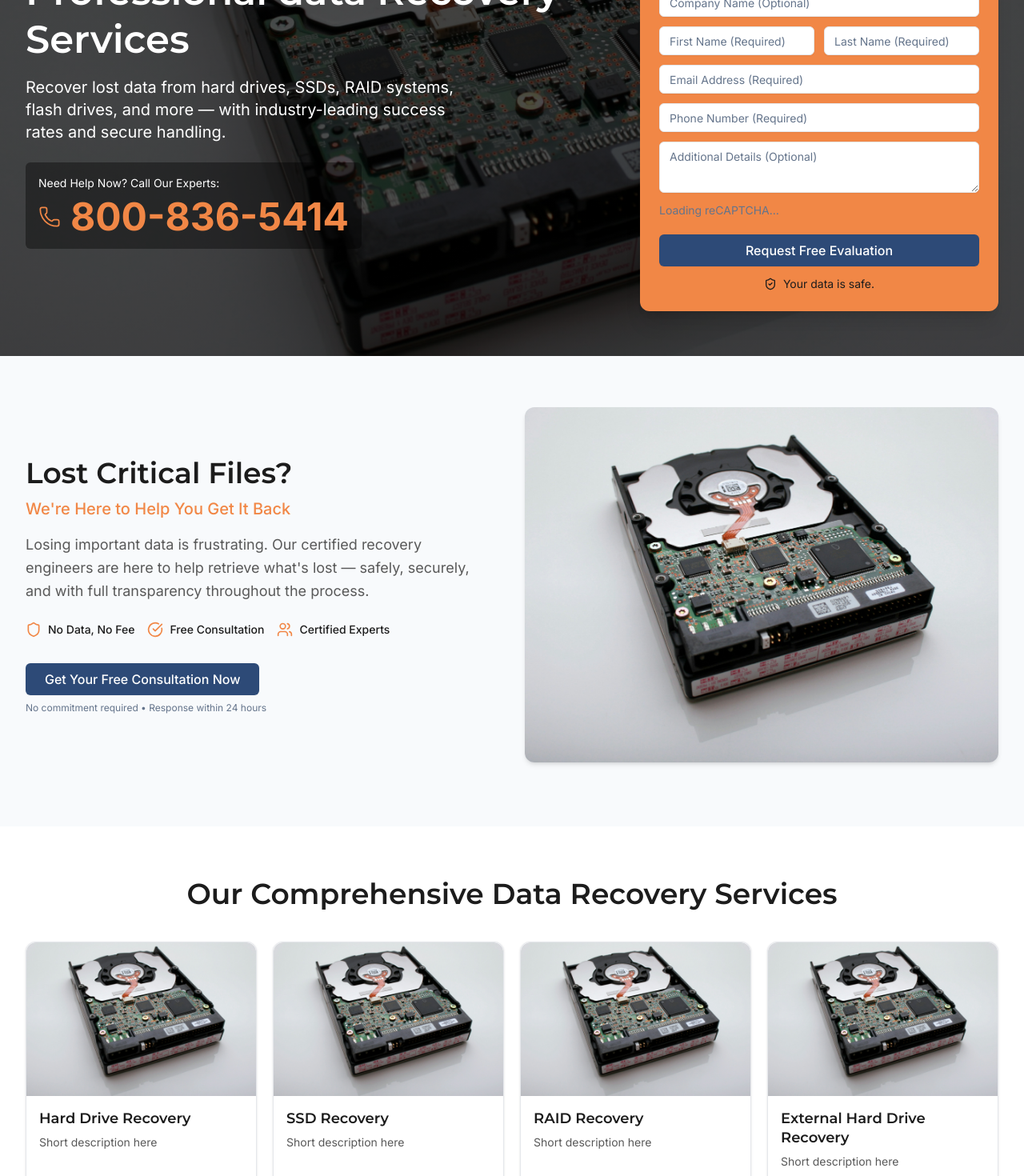
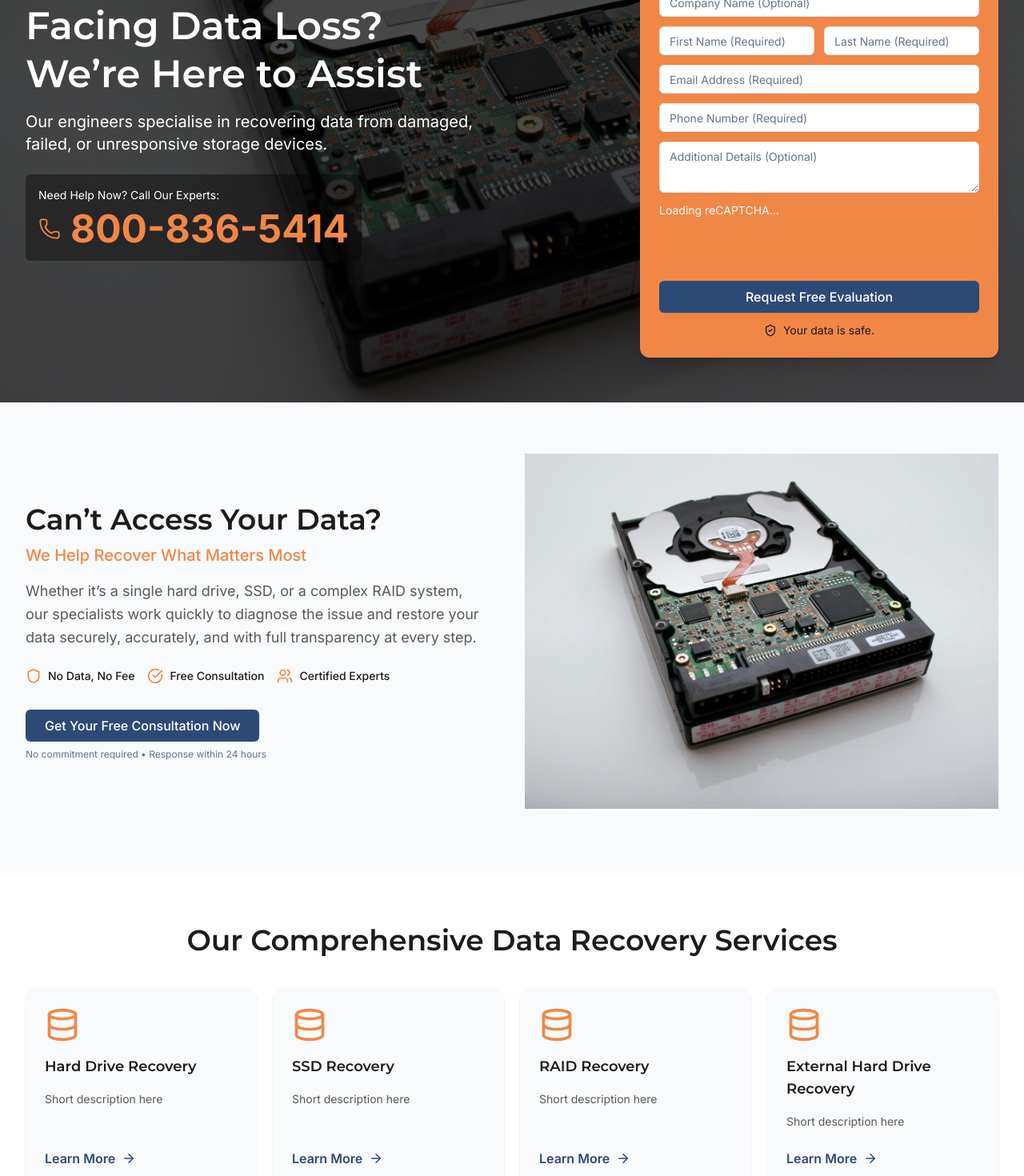
Before and after one commit to arafatpits/data-recovery-services, a Next.js app: page / in a window 1280 px wide. Shown: the part 240-1710 px from the top of the page at 80% size. Built offline with nearby package versions, Linux system fonts and the light colour scheme.

Commit message:
before only one page setup

```diff
--- a/src/app/page.js
+++ b/src/app/page.js
@@ -52,9 +52,10 @@ export default function HomePage() {
   return (
     <PageShell
       heroProps={{
-        title: "Professional data Recovery Services",
+        title1: "Facing Data Loss?",
+        title2:"We’re Here to Assist",
         subtitle:
-          "Recover lost data from hard drives, SSDs, RAID systems, flash drives, and more — with industry-leading success rates and secure handling.",
+          "Our engineers specialise in recovering data from damaged, failed, or unresponsive storage devices.",
         imgsrc: "/images/data-recovery-workspace.jpg",
       }}
     >
@@ -64,15 +65,13 @@ export default function HomePage() {
             {/* LEFT: Content */}
             <div className="text-left sm:text-center lg:text-left">
               <h2 className="text-3xl lg:text-4xl font-bold text-heading mb-2 leading-tight">
-                Lost Critical Files?
+                Can’t Access Your Data?
               </h2>
               <p className="text-accent text-xl font-medium mb-4">
-                We're Here to Help You Get It Back
+               We Help Recover What Matters Most
               </p>
               <p className="text-base lg:text-lg sm:mx-auto lg:mx-0 text-body max-w-xl mb-6 leading-relaxed">
-                Losing important data is frustrating. Our certified recovery
-                engineers are here to help retrieve what's lost — safely,
-                securely, and with full transparency throughout the process.
+               Whether it’s a single hard drive, SSD, or a complex RAID system, our specialists work quickly to diagnose the issue and restore your data securely, accurately, and with full transparency at every step.
               </p>
 
               {/* Trust Items - Icons + Titles only, wrap on mobile */}
@@ -114,7 +113,7 @@ export default function HomePage() {
               alt="Data Recovery Workspace"
               width={600}
               height={300}
-              className="rounded-xl shadow-md w-full h-auto"
+              className="w-full"
             />
           </div>
         </div>
--- a/src/components/forms/consultation-form.js
+++ b/src/components/forms/consultation-form.js
@@ -19,11 +19,7 @@ const FormSchema = z.object({
   deviceType: z.string().optional(),
 });
 
-export default function ConsultationForm({
-  formTitle,
-  formDescription,
-  className = "",
-}) {
+export default function ConsultationForm({ className = "" }) {
   const [isClient, setIsClient] = useState(false);
   const [recaptchaReady, setRecaptchaReady] = useState(false);
 
@@ -119,9 +115,8 @@ export default function ConsultationForm({
     form.submit();
   };
 
-  const effectiveFormTitle = formTitle || "Get Free Evaluation";
-  const effectiveFormDescription =
-    formDescription || "Fill out the form and we'll contact you within 1 hour";
+  const effectiveFormTitle = "HOW MUCH WILL IT COST?";
+  const effectiveFormDescription = "Get A Free, No-Obligation Quote";
 
   const renderError = (field) =>
     errors[field] ? (
@@ -204,10 +199,12 @@ export default function ConsultationForm({
           className="w-full text-sm px-3 py-2 border-input text-foreground bg-background focus:border-ring placeholder:text-muted-foreground"
         />
 
-        {isClient && <div className="g-recaptcha" />}
-        {!recaptchaReady && (
-          <p className="text-sm text-muted-foreground">Loading reCAPTCHA…</p>
-        )}
+        <div className="min-h-[78px]">
+          {isClient && <div className="g-recaptcha" />}
+          {isClient && !recaptchaReady && (
+            <p className="text-sm text-white">Loading reCAPTCHA…</p>
+          )}
+        </div>
 
         <Button type="submit" className="w-full text-base h-10 mt-2">
           Request Free Evaluation
--- /dev/null
+++ b/src/components/layout/footer-2.js
@@ -0,0 +1,54 @@
+import Image from "next/image"
+import Link from "next/link"
+
+export default function Footer() {
+  return (
+    <footer className="bg-muted text-body text-sm">
+      <div className="mx-auto max-w-7xl px-4 py-12 sm:px-6 lg:px-8">
+        <div className="md:flex md:justify-between md:items-start gap-12">
+          <div className="mb-10 md:mb-0 max-w-md">
+            <Link href="#" className="flex items-center mb-4">
+              <Image src="/images/drs-logo.svg" alt="Company Logo" width={250} height={36} />
+            </Link>
+            <p className="text-base leading-relaxed">
+              PITS Global Data Recovery Services is a trusted leader in secure data retrieval solutions,
+              specializing in hard drives, SSDs, RAID, and enterprise storage systems.
+            </p>
+          </div>
+
+          <div className="grid grid-cols-2 gap-y-8 gap-x-12 sm:grid-cols-3">
+            <div>
+              <h2 className="mb-4 text-sm font-semibold text-heading uppercase">Services</h2>
+              <ul className="space-y-3">
+                <li><Link href="#" className="hover:text-accent">Hard Drive Recovery</Link></li>
+                <li><Link href="#" className="hover:text-accent">RAID Recovery</Link></li>
+                <li><Link href="#" className="hover:text-accent">SSD Recovery</Link></li>
+              </ul>
+            </div>
+            <div>
+              <h2 className="mb-4 text-sm font-semibold text-heading uppercase">Company</h2>
+              <ul className="space-y-3">
+                <li><Link href="#" className="hover:text-accent">About Us</Link></li>
+                <li><Link href="#" className="hover:text-accent">Locations</Link></li>
+                <li><Link href="#" className="hover:text-accent">Certifications</Link></li>
+              </ul>
+            </div>
+            <div>
+              <h2 className="mb-4 text-sm font-semibold text-heading uppercase">Legal</h2>
+              <ul className="space-y-3">
+                <li><Link href="#" className="hover:text-accent">Privacy Policy</Link></li>
+                <li><Link href="#" className="hover:text-accent">Terms & Conditions</Link></li>
+              </ul>
+            </div>
+          </div>
+        </div>
+
+        <hr className="my-10 border-border" />
+
+        <p className="text-center text-muted-foreground">
+          © {new Date().getFullYear()} Data Recovery Services. All rights reserved.
+        </p>
+      </div>
+    </footer>
+  )
+}
--- a/src/components/layout/footer.js
+++ b/src/components/layout/footer.js
@@ -1,53 +1,30 @@
 import Image from "next/image"
-import Link from "next/link"
 
 export default function Footer() {
   return (
     <footer className="bg-muted text-body text-sm">
       <div className="mx-auto max-w-7xl px-4 py-12 sm:px-6 lg:px-8">
-        <div className="md:flex md:justify-between md:items-start gap-12">
-          <div className="mb-10 md:mb-0 max-w-md">
-            <Link href="#" className="flex items-center mb-4">
-              <Image src="/images/drs-logo.svg" alt="Company Logo" width={250} height={36} />
-            </Link>
-            <p className="text-base leading-relaxed">
-              PITS Global Data Recovery Services is a trusted leader in secure data retrieval solutions,
-              specializing in hard drives, SSDs, RAID, and enterprise storage systems.
-            </p>
-          </div>
+        <div className="flex flex-col text-left items-start sm:text-center sm:items-center">
+          <Image
+            src="/images/drs-logo.svg"
+            alt="Company Logo"
+            width={250}
+            height={36}
+            priority
+            className="mb-6"
+          />
 
-          <div className="grid grid-cols-2 gap-y-8 gap-x-12 sm:grid-cols-3">
-            <div>
-              <h2 className="mb-4 text-sm font-semibold text-heading uppercase">Services</h2>
-              <ul className="space-y-3">
-                <li><Link href="#" className="hover:text-accent">Hard Drive Recovery</Link></li>
-                <li><Link href="#" className="hover:text-accent">RAID Recovery</Link></li>
-                <li><Link href="#" className="hover:text-accent">SSD Recovery</Link></li>
-              </ul>
-            </div>
-            <div>
-              <h2 className="mb-4 text-sm font-semibold text-heading uppercase">Company</h2>
-              <ul className="space-y-3">
-                <li><Link href="#" className="hover:text-accent">About Us</Link></li>
-                <li><Link href="#" className="hover:text-accent">Locations</Link></li>
-                <li><Link href="#" className="hover:text-accent">Certifications</Link></li>
-              </ul>
-            </div>
-            <div>
-              <h2 className="mb-4 text-sm font-semibold text-heading uppercase">Legal</h2>
-              <ul className="space-y-3">
-                <li><Link href="#" className="hover:text-accent">Privacy Policy</Link></li>
-                <li><Link href="#" className="hover:text-accent">Terms & Conditions</Link></li>
-              </ul>
-            </div>
-          </div>
+          <p className="text-base leading-relaxed max-w-xl">
+            Data Recovery Services is a trusted leader in secure data retrieval solutions,
+            specializing in hard drives, SSDs, RAID arrays, and enterprise storage systems.
+          </p>
+
+          <hr className="w-full border-border my-10" />
+
+          <p className="text-muted-foreground">
+            © {new Date().getFullYear()} Data Recovery Services. All rights reserved.
+          </p>
         </div>
-
-        <hr className="my-10 border-border" />
-
-        <p className="text-center text-muted-foreground">
-          © {new Date().getFullYear()} Data Recovery Services. All rights reserved.
-        </p>
       </div>
     </footer>
   )
--- a/src/components/sections/hero.js
+++ b/src/components/sections/hero.js
@@ -2,13 +2,28 @@ import { COMPANY_INFO } from "@/lib/constants"
 import ConsultationForm from "@/components/forms/consultation-form"
 import { Phone } from "lucide-react"
 
-export default function Hero({ title, subtitle, imgsrc }) {
-  const heroTitle = title || "Data Recovery Services"
-  const heroDescription =
-    subtitle ||
-    "Professional recovery for damaged, clicking, or failed hard drives. Our clean room facilities and expert technicians ensure maximum data recovery success."
-  const imageSrc =
-    imgsrc || "https://www.pitsdatarecovery.com/wp-content/uploads/2025/01/hard-drive-1024x683.webp"
+export default function Hero({ title, title1, title2, subtitle, imgsrc }) {
+  const heroTitle1 = title1 || title
+  const heroTitle2 = title2
+
+  const heroDescription = subtitle
+  const imageSrc = imgsrc
+
+  const renderTitle = () => {
+    if (heroTitle1 && heroTitle2) {
+      return (
+        <>
+          <span>{heroTitle1}</span>
+          <br />
+          <span>{heroTitle2}</span>
+        </>
+      )
+    }
+    if (heroTitle1) {
+      return <span>{heroTitle1}</span>
+    }
+    return null
+  }
 
   return (
     <section
@@ -22,12 +37,17 @@ export default function Hero({ title, subtitle, imgsrc }) {
     >
       <div className="max-w-7xl mx-auto px-4 sm:px-6 lg:px-8 flex flex-col lg:flex-row items-center justify-center gap-10">
         <div className="flex-1 text-left sm:text-center lg:text-left">
-          <h1 className="text-4xl lg:text-5xl font-bold mb-4 leading-tight">
-            {heroTitle}
-          </h1>
-          <p className="text-base sm:text-lg lg:text-xl max-w-xl sm:mx-auto lg:mx-0 mb-6">
-            {heroDescription}
-          </p>
+          {heroTitle1 && (
+            <h1 className="text-4xl lg:text-5xl font-bold mb-4 leading-tight">
+              {renderTitle()}
+            </h1>
+          )}
+
+          {heroDescription && (
+            <p className="text-base sm:text-lg lg:text-xl max-w-xl sm:mx-auto lg:mx-0 mb-6">
+              {heroDescription}
+            </p>
+          )}
 
           <div className="bg-black/40 p-4 rounded-md inline-block">
             <p className="mb-2 text-sm text-white">Need Help Now? Call Our Experts:</p>
@@ -42,11 +62,7 @@ export default function Hero({ title, subtitle, imgsrc }) {
         </div>
 
         <div className="w-full sm:w-auto lg:max-w-md">
-          <ConsultationForm
-            formTitle="HOW MUCH WILL IT COST?"
-            formDescription="Get A Free, No-Obligation Quote"
-            className="bg-accent w-full"
-          />
+          <ConsultationForm className="bg-accent w-full" />
         </div>
       </div>
     </section>
--- a/src/components/ui/ServiceCard.js
+++ b/src/components/ui/ServiceCard.js
@@ -1,43 +1,47 @@
-import { Card, CardContent, CardHeader } from "@/components/ui/card"
-import Image from "next/image"
-import Link from "next/link"
-import { ArrowRight } from "lucide-react"
+import Image from "next/image";
+import Link from "next/link";
+import { ArrowRight, Database } from "lucide-react";
 
 export default function ServiceCard({
   title,
   description = "Short description here",
-  imageSrc = "/placeholder.svg",
+  iconSrc,
   href = "#",
 }) {
   return (
     <Link
       href={href}
-      className="group block focus:outline-none focus:ring-2 focus:ring-ring rounded-xl"
+      className="group block h-full rounded-2xl focus:outline-none focus:ring-2 focus:ring-ring focus:ring-offset-2"
       aria-label={`Learn more about ${title}`}
     >
-      <Card className="h-full overflow-hidden border border-border gap-0 bg-card shadow-sm transition hover:shadow-md py-0">
-        <CardHeader className="p-0 gap-0">
-          <div className="relative w-full h-48">
+      <div className="flex flex-col h-full justify-between bg-muted rounded-2xl p-6 shadow-sm transition duration-300 ease-in-out group-hover:bg-primary group-hover:text-white group-hover:shadow-md group-hover:-translate-y-1 group-hover:scale-[1.01]">
+        <div className="flex flex-col gap-4">
+          {iconSrc ? (
             <Image
-              src={imageSrc}
-              alt={title}
-              fill
-              className="object-cover rounded-t-xl"
-              sizes="100vw"
+              src={iconSrc}
+              alt={`${title} icon`}
+              width={44}
+              height={44}
+              className="object-contain w-11 h-11"
             />
-          </div>
-        </CardHeader>
+          ) : (
+            <Database className="w-11 h-11 text-accent" />
+          )}
 
-        <CardContent className="p-4 flex flex-col h-full">
-          <h3 className="text-lg font-semibold leading-6 text-heading mb-2">{title}</h3>
-          <p className="text-sm text-body flex-grow">{description}</p>
+          <h3 className="text-lg font-bold text-heading group-hover:text-white">
+            {title}
+          </h3>
 
-          <div className="mt-4 w-fit text-sm font-medium bg-primary text-white px-3 py-1.5 rounded transition-colors group-hover:bg-accent-600 inline-flex items-center gap-2">
-            Learn More
-            <ArrowRight size={14} />
-          </div>
-        </CardContent>
-      </Card>
+          <p className="text-sm text-body group-hover:text-white leading-normal">
+            {description}
+          </p>
+        </div>
+
+        <div className="mt-6 text-base font-semibold text-primary group-hover:text-white inline-flex items-center gap-2">
+          <span>Learn More</span>
+          <ArrowRight size={18} className="group-hover:translate-x-1 transition-transform duration-200" />
+        </div>
+      </div>
     </Link>
-  )
+  );
 }
```
